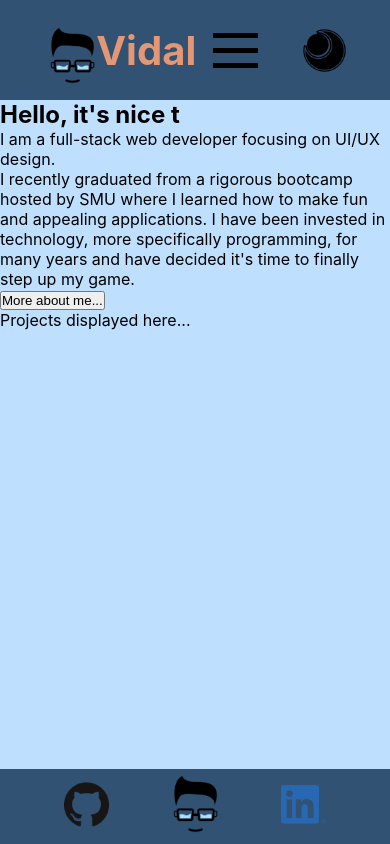
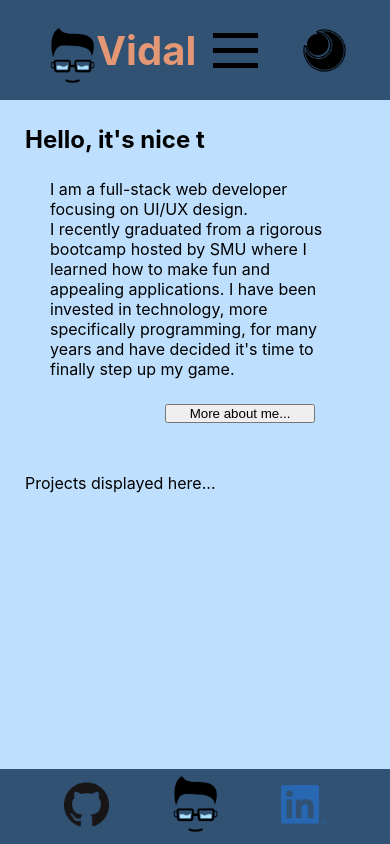
Before and after one commit to Vidalatan/ReactPortfolio, a React (Create React App) app: page / in a window 390 px wide. Built offline with nearby package versions, Linux system fonts and the light colour scheme.

Commit message:
Style changes for mobile compatability

```diff
--- a/src/Pages/Main/Components/Intro.js
+++ b/src/Pages/Main/Components/Intro.js
@@ -71,6 +71,7 @@ export default function Intro() {
     <>
     <h2 className={classes.typerGreeting}>{currentGreetMsg}</h2>
 
+    <div className={classes.introStack}>
       <p>I am a full-stack web developer focusing on UI/UX design.</p>
 
       <p>
@@ -80,7 +81,9 @@ export default function Intro() {
         it's time to finally step up my game.
       </p>
 
-    <button>More about me...</button>
+      <button className={classes.moreButton}>More about me...</button>
+    </div>
+
     </>
   )
 }
--- a/src/Pages/Main/Main.module.css
+++ b/src/Pages/Main/Main.module.css
@@ -5,9 +5,39 @@
 
 main {
   transition: 0.7s;
+  padding: 25px;
+}
+
+.typerGreeting {
+  font-size: 2.5rem;
+}
+
+.introStack {
+  display: flex;
+  flex-flow: column nowrap;
+  position: relative;
+  padding: 25px 150px;
+  font-size: 1.75rem;
+}
+
+.moreButton {
+  width: 150px;
+  align-self: flex-end;
+  margin: 25px;
 }
 
 .typerH {
   background-color: #0078d7;
   color: white;
 }
+
+@media (max-width: 768px) {
+  .typerGreeting {
+    font-size: 1.5rem;
+  }
+
+  .introStack {
+    padding: 25px;
+    font-size: 1rem;
+  }
+}
```
Lines whose indentation alone changed are shown as unchanged.
